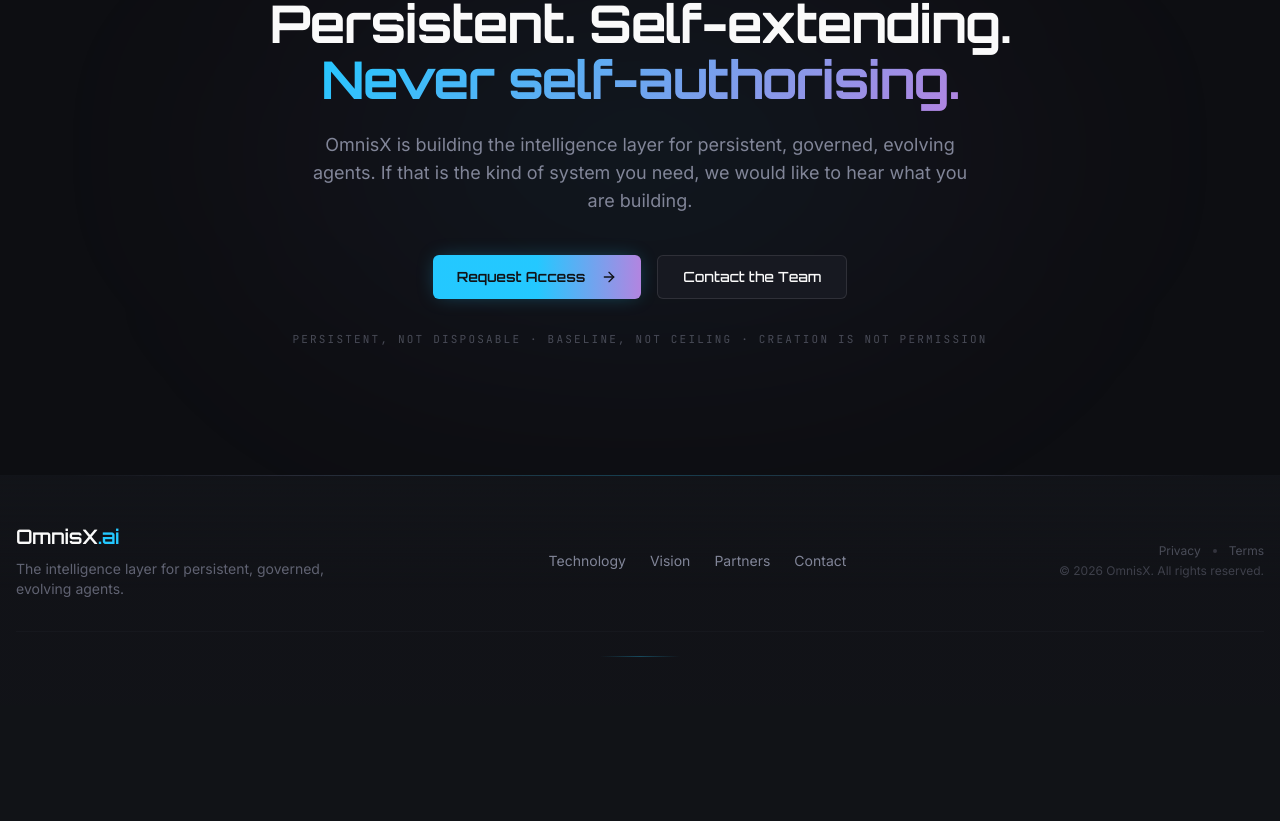
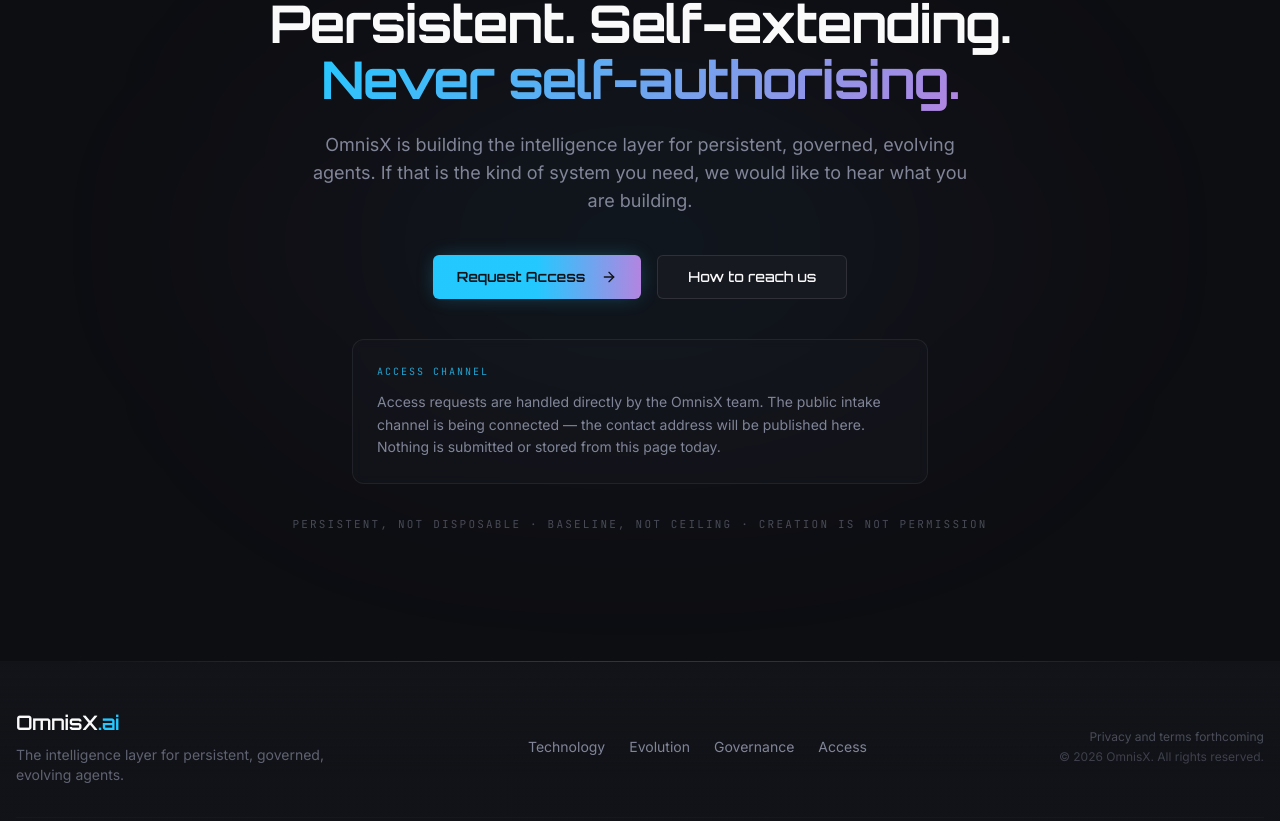
Before and after one commit to TokenomixLabs/omnisx-site-ui, a React (Vite) app: page / in a window 1280 px wide. Shown: the part 10402-11223 px from the top of the page. Before the commit the page ends 11107 px from the top, so only its background shows below. Built offline with nearby package versions, Linux system fonts and the light colour scheme.

Commit message:
Changes
Co-authored-by: TokenomixLabs <195523433+TokenomixLabs@users.noreply.github.com>

```diff
--- a/src/components/sections/FinalStatement.tsx
+++ b/src/components/sections/FinalStatement.tsx
@@ -32,15 +32,34 @@ const FinalStatement = () => (
 
         <ScrollReveal delay={0.24}>
           <div className="mt-10 flex flex-col items-center justify-center gap-4 sm:flex-row">
-            <PremiumButton size="lg" className="min-w-[190px]">
-              Request Access
-              <ArrowRight className="ml-2 h-4 w-4" />
+            <PremiumButton asChild size="lg" className="min-w-[190px]">
+              <a href="#access-channel">
+                Request Access
+                <ArrowRight className="ml-2 h-4 w-4" />
+              </a>
             </PremiumButton>
-            <PremiumButton variant="secondary" size="lg" className="min-w-[190px]">
-              Contact the Team
+            <PremiumButton asChild variant="secondary" size="lg" className="min-w-[190px]">
+              <a href="#access-channel">How to reach us</a>
             </PremiumButton>
           </div>
         </ScrollReveal>
+
+        <ScrollReveal delay={0.28}>
+          <div
+            id="access-channel"
+            className="mx-auto mt-10 max-w-xl rounded-xl border border-white/[0.07] bg-card/40 p-6 text-left backdrop-blur-sm"
+          >
+            <p className="font-mono text-[0.625rem] uppercase tracking-[0.2em] text-primary/80">
+              Access channel
+            </p>
+            <p className="mt-3 text-sm leading-relaxed text-muted-foreground">
+              Access requests are handled directly by the OmnisX team. The public intake channel is
+              being connected — the contact address will be published here. Nothing is submitted or
+              stored from this page today.
+            </p>
+          </div>
+        </ScrollReveal>
+
 
         <ScrollReveal delay={0.32}>
           <p className="mt-8 font-mono text-[0.6875rem] uppercase tracking-[0.2em] text-muted-foreground/50">
--- a/src/components/sections/Footer.tsx
+++ b/src/components/sections/Footer.tsx
@@ -24,47 +24,32 @@ const Footer = () => {
 
             {/* Navigation Links */}
             <nav className="flex flex-wrap justify-center gap-x-6 gap-y-2">
-              <a
-                href="#pipeline"
-                className="text-sm text-muted-foreground hover:text-foreground transition-colors duration-200"
-              >
-                Technology
-              </a>
-              <a
-                href="#evolution"
-                className="text-sm text-muted-foreground hover:text-foreground transition-colors duration-200"
-              >
-                Vision
-              </a>
-              <a
-                href="#governance"
-                className="text-sm text-muted-foreground hover:text-foreground transition-colors duration-200"
-              >
-                Partners
-              </a>
-              <a
-                href="#access"
-                className="text-sm text-muted-foreground hover:text-foreground transition-colors duration-200"
-              >
-                Contact
-              </a>
+              {[
+                { label: "Technology", href: "#pipeline" },
+                { label: "Evolution", href: "#evolution" },
+                { label: "Governance", href: "#governance" },
+                { label: "Access", href: "#access" },
+              ].map((link) => (
+                <a
+                  key={link.href}
+                  href={link.href}
+                  className="text-sm text-muted-foreground hover:text-foreground transition-colors duration-200"
+                >
+                  {link.label}
+                </a>
+              ))}
             </nav>
 
             {/* Legal */}
             <div className="flex flex-col items-center md:items-end gap-1">
-              <div className="flex items-center gap-3 text-xs text-muted-foreground/50">
-                <a href="#privacy" className="hover:text-muted-foreground transition-colors">
-                  Privacy
-                </a>
-                <span className="w-1 h-1 rounded-full bg-muted-foreground/30" />
-                <a href="#terms" className="hover:text-muted-foreground transition-colors">
-                  Terms
-                </a>
-              </div>
+              <p className="text-xs text-muted-foreground/50">
+                Privacy and terms forthcoming
+              </p>
               <p className="text-xs text-muted-foreground/40">
                 © {currentYear} OmnisX. All rights reserved.
               </p>
             </div>
+
           </div>
         </ScrollReveal>
 
--- a/src/index.css
+++ b/src/index.css
@@ -80,6 +80,13 @@
 
   html {
     @apply scroll-smooth;
+    scroll-padding-top: 6rem;
+  }
+
+  /* Fixed navigation must never cover an anchored section heading. */
+  section[id],
+  [id="access-channel"] {
+    scroll-margin-top: 6rem;
   }
 
   h1, h2, h3, h4, h5, h6 {
```
